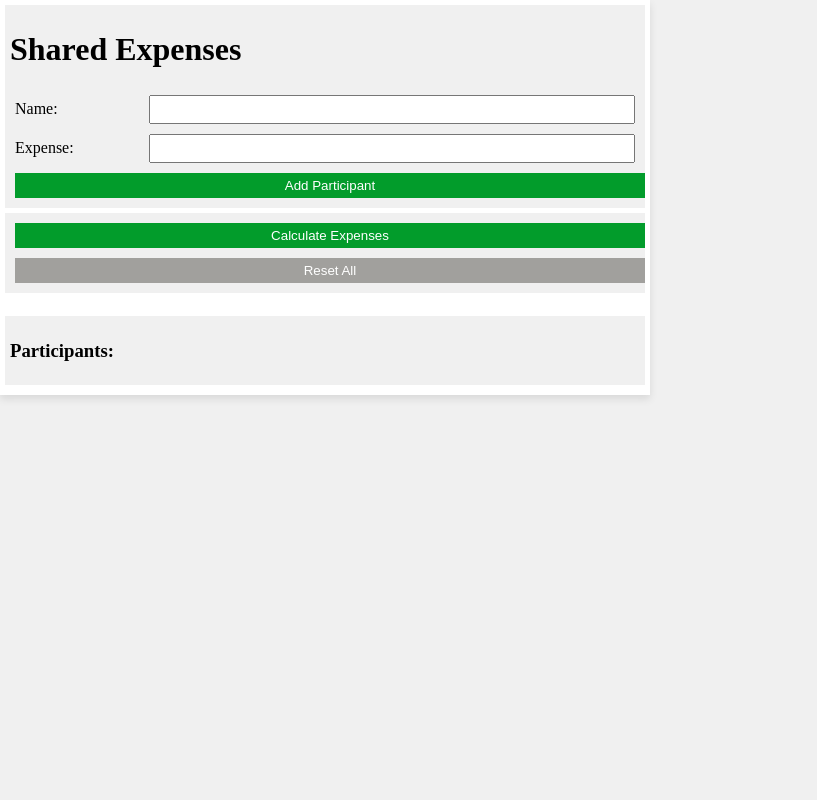
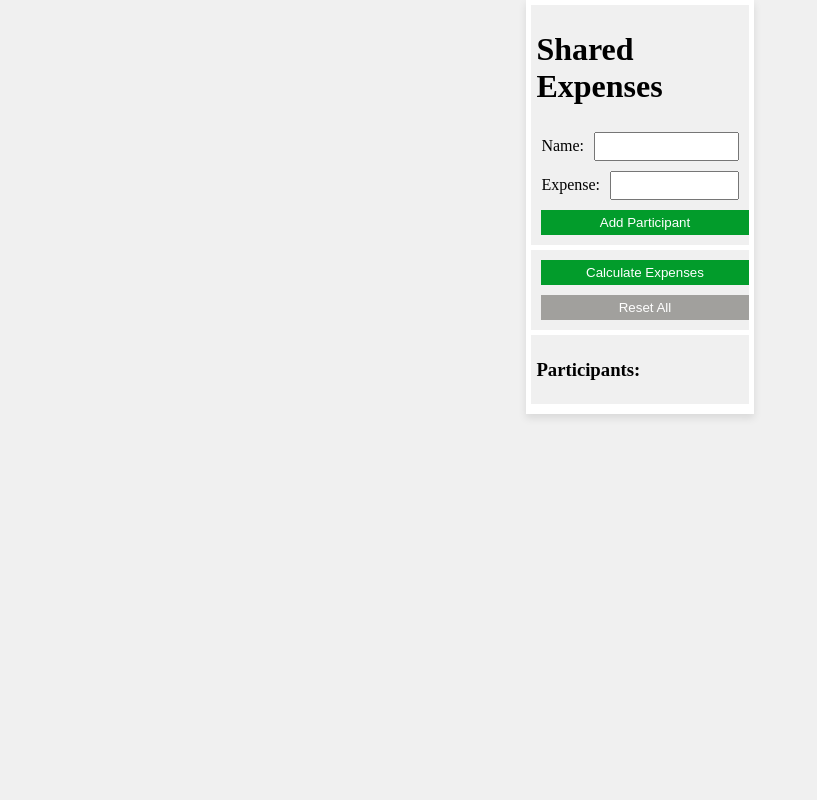
Before and after one commit to AlexDovgalenko/shared_expenses, a Flask app: page / in a window 1280 px wide. Shown: the whole page, without its empty margins (0-817 px from the left). Run offline with Flask 3, Linux system fonts and the light colour scheme.

Commit message:
cosmetic fixes

```diff
--- a/app.py
+++ b/app.py
@@ -10,7 +10,7 @@ participants = []
 @app.route('/', methods=['GET', 'POST'])
 def index():
     if request.method == 'POST':
-        if 'reset_all' in request.form:
+        if 'reset-all' in request.form:
             global participants
             participants = []
             return render_template('index.html',
@@ -18,7 +18,7 @@ def index():
                                    total_expense=None,
                                    fair_share=None,
                                    transactions=None)
-        elif 'add_participant' in request.form:
+        elif 'add-participant' in request.form:
             # Add participant with expense
             name = request.form['name']
             expense = request.form['expense']
--- a/static/style.css
+++ b/static/style.css
@@ -2,10 +2,9 @@
 body, html {
   margin: 0;
   padding: 0;
-  /*display: flex;*/
-  justify-content: center;
-  align-items: center;
-  height: 100vh;
+  display: flex;
+  justify-content: center; /* Horizontal centering */
+  align-items: flex-start;   /* Align content to the bottom */
   background-color: #f0f0f0;
 }
 
--- a/templates/index.html
+++ b/templates/index.html
@@ -11,7 +11,6 @@
 <!--    <div >-->
         <div class="item">
             <h1>Shared Expenses</h1>
-
             <!-- Form for adding participants -->
             <form method="POST">
                 <div class="form-group">
@@ -22,7 +21,7 @@
                     <label for="expense">Expense:</label>
                     <input type="text" id="expense" name="expense" required>
                 </div>
-                <button type="submit" name="add_participant">Add Participant</button>
+                <button type="submit" name="add-participant">Add Participant</button>
             </form>
         </div>
         <!-- Separate form for calculating expenses -->
@@ -32,7 +31,6 @@
                 <button type="submit" class="reset-all" name="reset-all">Reset All</button> <!-- Button to reset all data -->
             </form>
         </div>
-        <br>
         {% if participants is not none %}
             <div class="item">
                 <h3>Participants:</h3>
@@ -64,12 +62,12 @@
       const app = document.getElementById('app');
       const screenWidth = window.innerWidth;
 
-      if (screenWidth < 400) {
-        app.style.width = '100%';  // Full width for screens less than 400px
-      } else if (screenWidth >= 300 && screenWidth <= 1024) {
-        app.style.width = '75%';   // 75% width for screens between 300px and 1024px
+      if (screenWidth < 600) {
+        app.style.width = '100%';  // Full width for screens less than 600px
+      } else if (screenWidth >= 600 && screenWidth <= 1280) {
+        app.style.width = '75%';   // 75% width for screens between 600px and 1280px
       } else {
-        app.style.width = '50%';   // 50% width for screens greater than 1024px
+        app.style.width = '50%';   // 50% width for screens greater than 1280px
       }
     }
 
```
